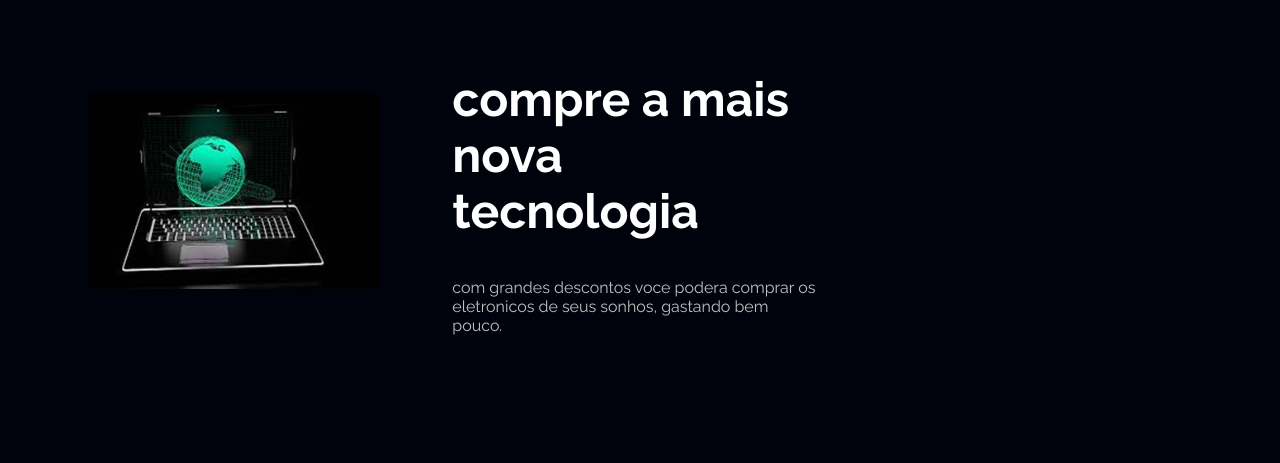
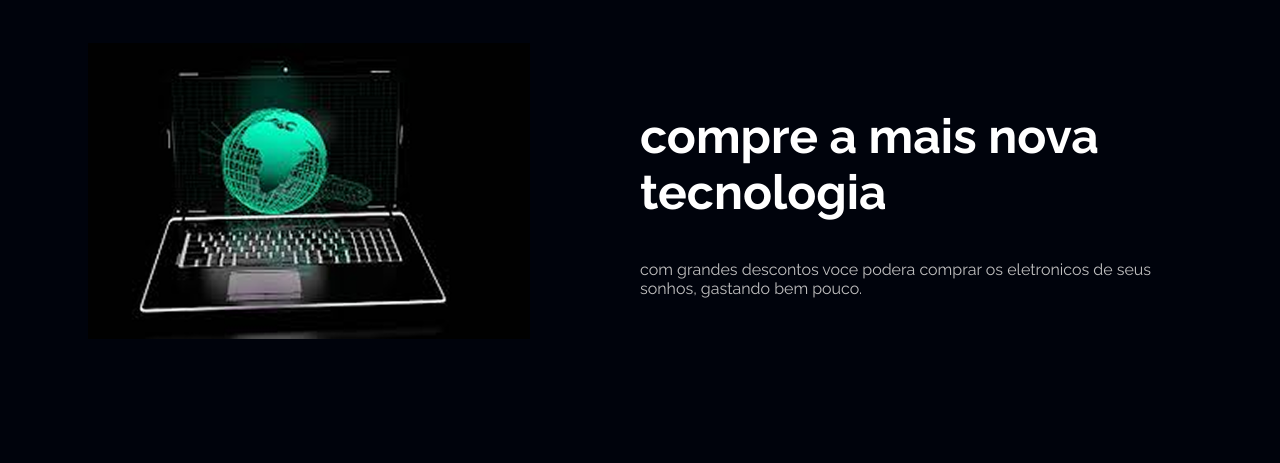
Before and after one commit to gabriellycama/descontos-eletronico, a plain HTML site: page index.html in a window 1280 px wide. Shown: the part 1017-1480 px from the top of the page. Drawn offline with Linux system fonts and the light colour scheme.

Commit message:
Add files via upload

```diff
--- a/style.css
+++ b/style.css
@@ -56,6 +56,10 @@ body{
     margin: 0 6em;
 }
 
+.secundario {
+    grid-template-columns: 50% 50%;
+}
+
 .secundario--imagem{
     width: 80%;
 }
```
